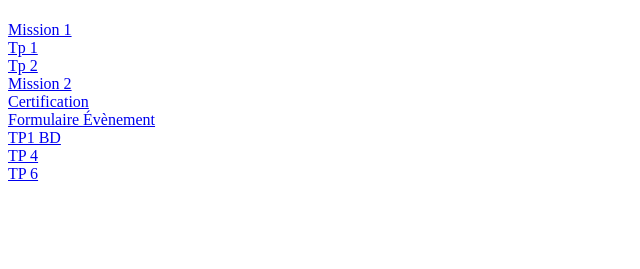
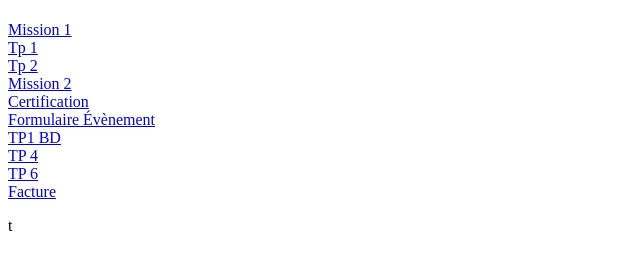
Before and after one commit to Adammnass/adamaze, a plain HTML site: page index.html in a window 1280 px wide. Shown: the part 59-328 px from the top of the page, without its empty margins (0-640 px from the left). Drawn offline with Linux system fonts and the light colour scheme; files that its build step writes are made by us from their sources.

Commit message:
Update index.html

```diff
--- a/index.html
+++ b/index.html
@@ -22,7 +22,8 @@
             <a href="tp1_bd/index.html">TP1 BD</a> <br>
              <a href="tp4/index.html">TP 4</a> <br>
              <a href="tp6/index.html">TP 6</a> <br>
+            <a href="facture/index.html">Facture</a> <br>
     </div></p>
 
 </body>
-</html>
+</html>t
```
